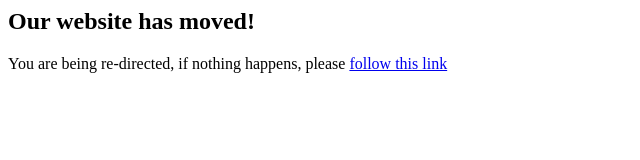
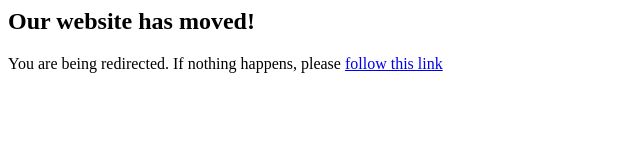
Before and after one commit to chrisnellis/community-band-redirect, a plain HTML site: page index.html in a window 1280 px wide. Shown: the full height of the page, 0-640 px from the left. Drawn offline with Linux system fonts and the light colour scheme.

Commit message:
Update index.html

```diff
--- a/index.html
+++ b/index.html
@@ -1,5 +1,5 @@
 <html>
 <h2>Our website has moved!</h2>
   <meta http-equiv="refresh" content="10;URL=https://piedmontcommunityband.org/" />
-  <p>You are being re-directed, if nothing happens, please <a href="https://piedmontcommunityband.org/">follow this link</a></p>
+  <p>You are being redirected. If nothing happens, please <a href="https://piedmontcommunityband.org/">follow this link</a></p>
 </html>
```
